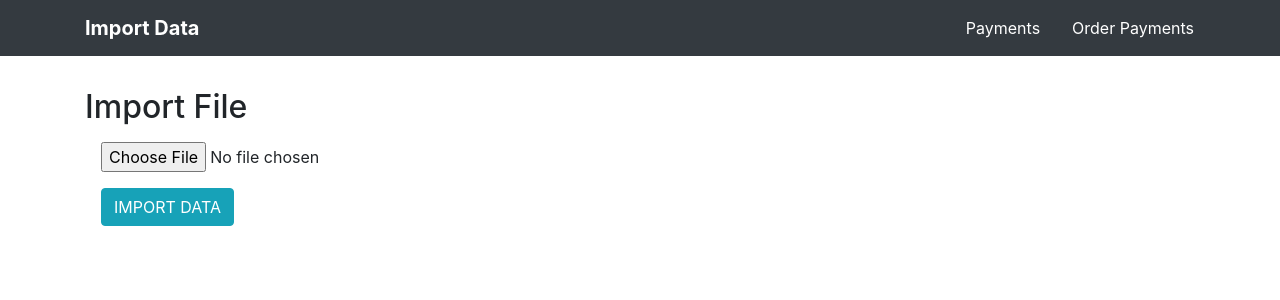
After one commit to leapclubindia/Backend-Flask, a Flask app: page /upload_csv in a window 1280 px wide. The commit adds this page. Shown: the top 300 px of the page. Run offline with Flask 2, Linux system fonts and the light colour scheme; some libraries are stand-ins or nearby versions.

Commit message:
updating

```diff
--- a/app.py
+++ b/app.py
@@ -1,14 +1,13 @@
-from flask import Flask, render_template, request, url_for
+from flask import Flask, render_template, request, url_for, redirect, jsonify
 from flask_sqlalchemy import SQLAlchemy
-import pprint, json
+import pprint, json, datetime
 import pandas as pd
+from config import DevelopmentConfig
 
 app = Flask(__name__)
 db = SQLAlchemy(app)
 
-app.config["SQLALCHEMY_DATABASE_URI"] = "sqlite:///db.sqlite3"
-app.config["SECRET_KEY"] = "DontTellAnyone"
-app.config['SQLALCHEMY_TRACK_MODIFICATIONS'] = False
+app.config.from_object(DevelopmentConfig)
 
 # payments table schem
 class Payments(db.Model):
@@ -23,7 +22,7 @@ class Payments(db.Model):
     status = db.Column(db.String)
     tax = db.Column(db.Integer)
 
-# orders table schema
+# orderpayment table schema
 class OrderPayments(db.Model):
     id = db.Column(db.Integer, primary_key=True)
     invoice_number= db.Column(db.Integer)
@@ -41,6 +40,14 @@ class OrderPayments(db.Model):
     payment_status= db.Column(db.String)
     payment_date= db.Column(db.String)
 
+class Orders(db.Model):
+    order_id = db.Column(db.String, primary_key=True)
+    payment_status = db.Column(db.String)
+    amount_paid = db.Column(db.String)
+    razorpay_payment_id = db.Column(db.String)
+    updated_at = db.Column(db.DateTime, onupdate=datetime.datetime.now())
+
+
 # main route for home page
 @app.route("/", methods=["GET", "POST"])
 def webhooks():
@@ -56,6 +63,12 @@ def webhooks():
                 if payment_db != None:
                     payment_db.payment_status = "Paid"
                     payment_db.payment_date = data["created_at"]
+                    order = Orders.query.filter_by(order_id=payment_db.invoice_number).first()
+                    if order != None:
+                        order.payment_status = "Paid"
+                        order.amount_paid = main_obj["amount"]
+                        order.razorpay_payment_id = main_obj["invoice_id"]
+                        order.updated_at = datetime.datetime.now()
                     db.session.commit()
             payment = Payments(
                 invoice_id = main_obj["invoice_id"],
@@ -74,11 +87,19 @@ def webhooks():
         else:
             return {error: "Please Send some data."}
 
-# importing order payments data from csv file
-@app.route("/import")
-def data():
-    file_name = 'batch-links2.xlsx'
-    excel_data_df = pd.read_excel(file_name)
+# imported data get in this route
+@app.route("/imported_data")
+def imported_data():
+        order_payments = OrderPayments.query.all()
+        return render_template("order_payments.html", payments = order_payments)
+
+
+@app.route("/upload_csv", methods=["GET", "POST"])
+def upload_csv():
+    if request.method == "GET":
+        return render_template("upload_form.html")
+    file = request.files["csv_file"]
+    excel_data_df = pd.read_excel(file)
     json_str = excel_data_df.to_json(orient='records')
     data = json.loads(json_str)
     for p in data:
@@ -99,10 +120,4 @@ def data():
         )
         db.session.add(new_payment)
         db.session.commit()
-    return json_str
-
-# imported data get in this route
-@app.route("/imported_data")
-def imported_data():
-        order_payments = OrderPayments.query.all()
-        return render_template("order_payments.html", payments = order_payments)
+    return redirect(url_for("imported_data"))
--- a/templates/order_payments.html
+++ b/templates/order_payments.html
@@ -12,7 +12,10 @@
   <body>
     <nav class="navbar navbar-expand-lg navbar-dark bg-dark">
         <a class="navbar-brand font-weight-bold" href="{{url_for('imported_data')}}">Order Payments</a>
-        <a class="ml-auto text-white" href="{{url_for('webhooks')}}">Payments</a>
+        <div class="ml-auto row">
+          <a class="text-white nav-link" href="{{url_for('upload_csv')}}">Import Data</a>
+          <a class="text-white nav-link" href="{{url_for('webhooks')}}">Payments</a>
+        </div>
     </nav>
     <div style="overflow-x: scroll;overflow: scroll;" class="table-responsive-sm">
     <table class="table ml-3 mr-3 mt-3">
--- a/templates/payments.html
+++ b/templates/payments.html
@@ -13,7 +13,10 @@
     <nav class="navbar navbar-expand-lg navbar-dark bg-dark">
       <div class="container">
         <a class="navbar-brand font-weight-bold" href="{{url_for('webhooks')}}">Payments</a>
-        <a class="ml-auto nav-link text-white" href="{{url_for('imported_data')}}">Order Payments</a>
+        <div class="ml-auto row">
+          <a class="nav-link text-white" href="{{url_for('upload_csv')}}">Import Data</a>
+          <a class="nav-link text-white" href="{{url_for('imported_data')}}">Order Payments</a>
+      </div>
       </div>
     </nav>
     <div class="container mt-3 pt-3">
--- /dev/null
+++ b/templates/upload_form.html
@@ -0,0 +1,33 @@
+<!DOCTYPE html>
+<html lang="en">
+  <head>
+    <meta charset="UTF-8" />
+    <meta name="viewport" content="width=device-width, initial-scale=1.0" />
+    <title>Flask Backend</title>
+    <link
+      rel="stylesheet"
+      href="{{url_for('static', filename='css/bootstrap.min.css')}}"
+    />
+  </head>
+  <body>
+    <nav class="navbar navbar-expand-lg navbar-dark bg-dark">
+      <div class="container">
+        <a class="navbar-brand font-weight-bold" href="{{url_for('upload_csv')}}">Import Data</a>
+        <div class="ml-auto row">
+            <a class="nav-link text-white" href="{{url_for('webhooks')}}">Payments</a>
+            <a class="nav-link text-white" href="{{url_for('imported_data')}}">Order Payments</a>
+        </div>
+      </div>
+    </nav>
+    <div class="container mt-3 pt-3">
+        <h2>Import File</h2>
+        <form class="mt-3 ml-3" action="{{url_for('upload_csv')}}" enctype="multipart/form-data" method="post">
+            <input required type="file" name="csv_file" id="csv_file">
+            <br/>
+            <input class="btn mt-3 btn-info" type="submit" value="IMPORT DATA">
+        </form>
+      </div>
+    <script src="{{url_for('static', filename='js/jquery.min.js')}}"></script>
+    <script src="{{url_for('static', filename='js/bootstrap.min.js')}}"></script>
+  </body>
+</html>
```
Also changed, not shown: config.py (added, +28 -0 lines).
